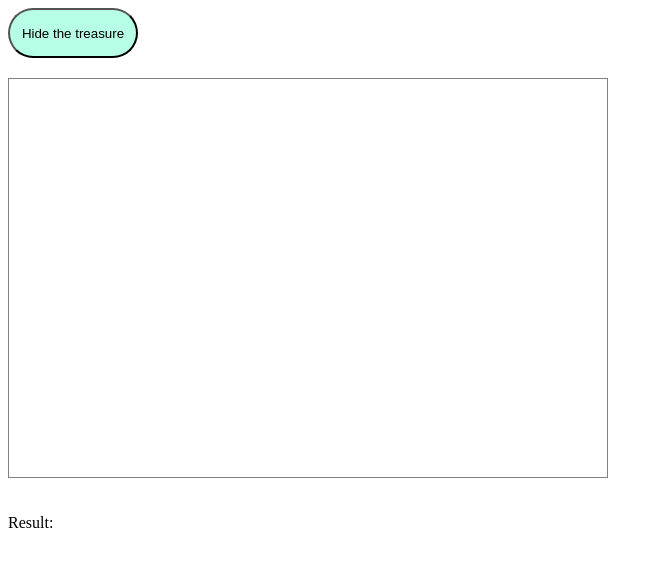
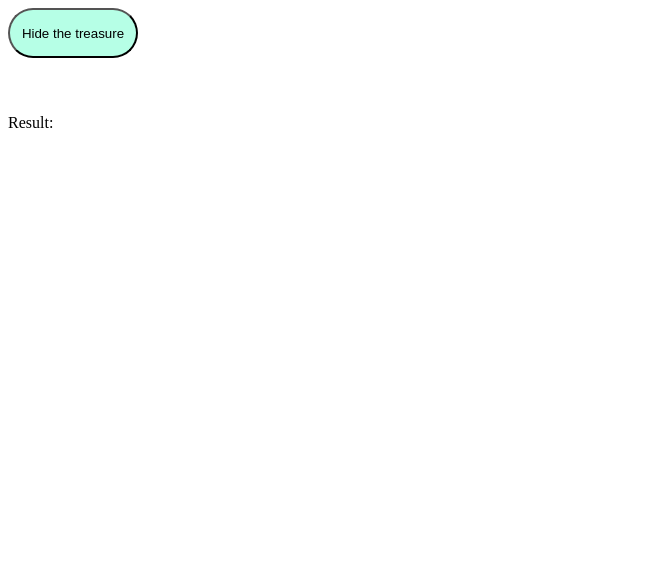
Before and after one commit to tech-mystique/game, a plain HTML site: page index.html in a window 1280 px wide. Shown: the whole page, without its empty margins (0-663 px from the left). Drawn offline with Linux system fonts and the light colour scheme.

Commit message:
new bug`s

```diff
--- a/script.js
+++ b/script.js
@@ -33,7 +33,7 @@ const changeClickObjParams = function (e) {
 }
 
 const getDistance = function (e) {
-    const diffX = treasureCoordX - e.offsetX;
+    const diffX = treasureCoord - e.offsetX;
     const diffY = treasureCoordY - e.offsetY;
 
     const hypot = Math.hypot(diffX, diffY);
--- a/style.css
+++ b/style.css
@@ -15,12 +15,12 @@
     background-color: rgba(127, 255, 212, 0.567);
 }
 
-.game-field {
+.game-fiel {
     position: relative;
     width: 600px;
     height: 400px;
     border: 1px solid gray;
-    background-image: url('./images//map.jpg');
+    background-image: url('./../images//map.jpg');
     background-size: cover;
 }
 
```
